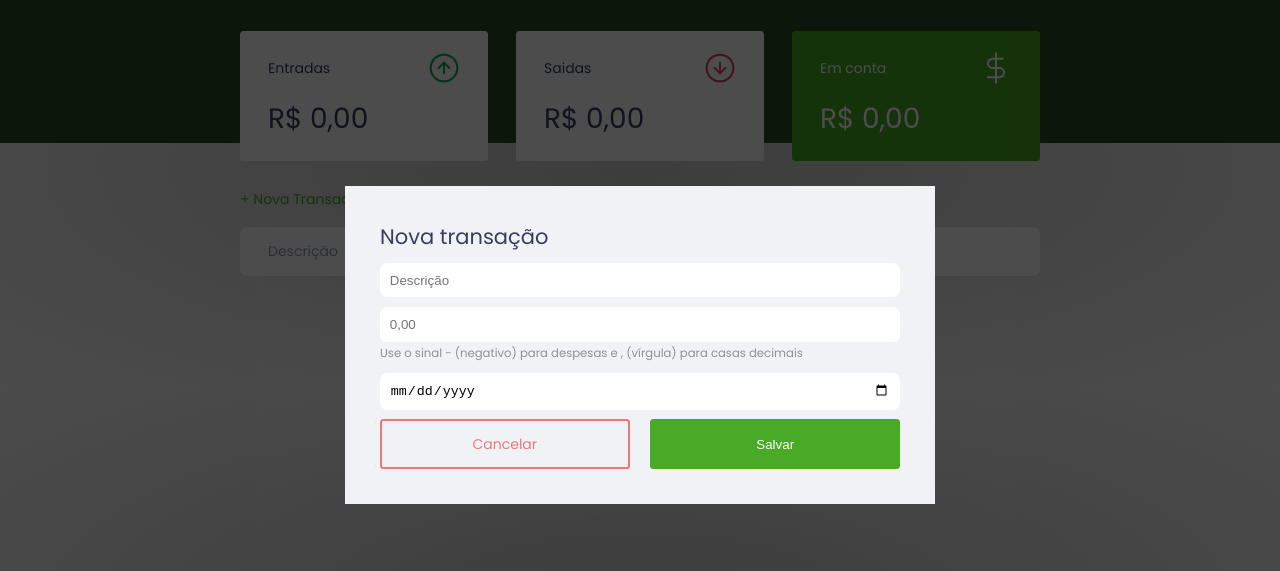
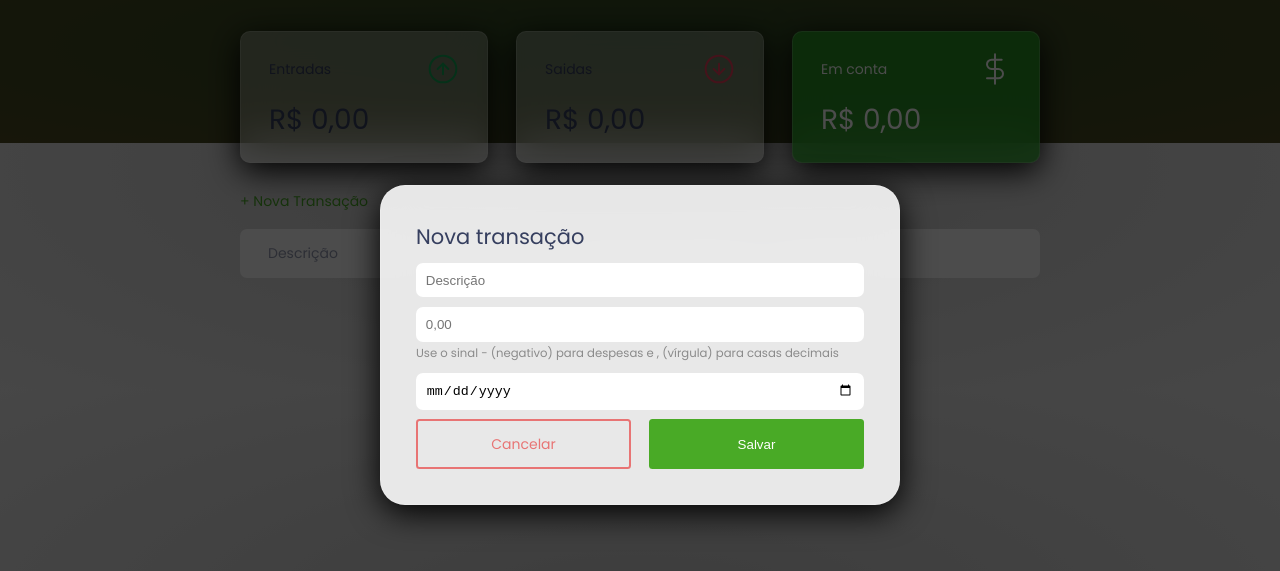
Before and after one commit to 0xb0b1/finance-app, a plain HTML site: page index.html in a window 1280 px wide. Both pictures are taken after a click on the link "+ Nova Transação". Shown: the part 55-626 px from the top of the page. Drawn offline with Linux system fonts and the light colour scheme.

Commit message:
added glassmorphism

```diff
--- a/style.css
+++ b/style.css
@@ -18,7 +18,7 @@ html {
 }
 
 body {
-    background-image: radial-gradient(#cccccc, #FFFFFF);
+    background-image: radial-gradient(#cccccc, #eeeeee);
     font-family:'Poppins', sans-serif
 }
 
@@ -113,7 +113,7 @@ button:hover {
 
 /* Header */
 header {
-    background: #2D4A22;
+    background-image: radial-gradient(#2D4A22, #4D4A22);
     padding: 2rem 0 10rem;
     text-align: center;
 }
@@ -135,11 +135,18 @@ header {
 
 /* Cards */
 .card {
-    background: white;
+    /* background: white; */
     padding: 1.5rem 2rem;
     border-radius: 0.25rem;
     margin-bottom: 2rem;
     color: var(--dark-blue);
+
+    background: rgba(255, 255, 255, 0.30);
+    box-shadow: 0 8px 32px 0 rgba(0, 0, 0, 1);
+    backdrop-filter: blur(20.0px);
+    -webkit-backdrop-filter: blur(20.0px);
+    border-radius: 10px;
+    border: 1px solid rgba(255, 255, 255, 0.18);
 }
 
 .card h3 {
@@ -157,8 +164,19 @@ header {
 }
 
 .card.total {
-    background: var(--green);
+    background: rgba(37, 163, 37, .8);
+
+    box-shadow: 0 8px 32px 0 rgba(0, 0, 0, 1);
+    backdrop-filter: blur(20.0px);
+    -webkit-backdrop-filter: blur(20.0px);
+
+    border-radius: 10px;
+    border: 1px solid rgba(255, 255, 255, 0.18);
     color: white;
+}
+
+.card:hover {
+    transform: rotate3d(1, 2.0, 3.0, 5deg);
 }
 
 /* tables */
@@ -237,10 +255,16 @@ td.expense {
 }
 
 .modal {
-    background: #f0f2f5;
+    background: rgba(255, 255, 255, 0.88);
+    box-shadow: 0 8px 32px 0 rgba(0, 0, 0, 1);
+    backdrop-filter: blur(20.0px);
+    -webkit-backdrop-filter: blur(20.0px);
+    border-radius: 25px;
+    border: 1px solid rgba(255, 255, 255, 0.18);
+
     padding: 2.5rem;
-    /* width: 98%;
-    max-width: 520px; */
+    width: 90%;
+    max-width: 520px;
 }
 
 /* Form */
```
Also changed, not shown: design/808bad834b2a318c9e48cb6eb5cc9f46.webp (added), design/92d8502e4456ae6b5b68a10ed7bbec53.png (added), design/97e8970c9797179a31649a1ef4206b24.webp (added).
